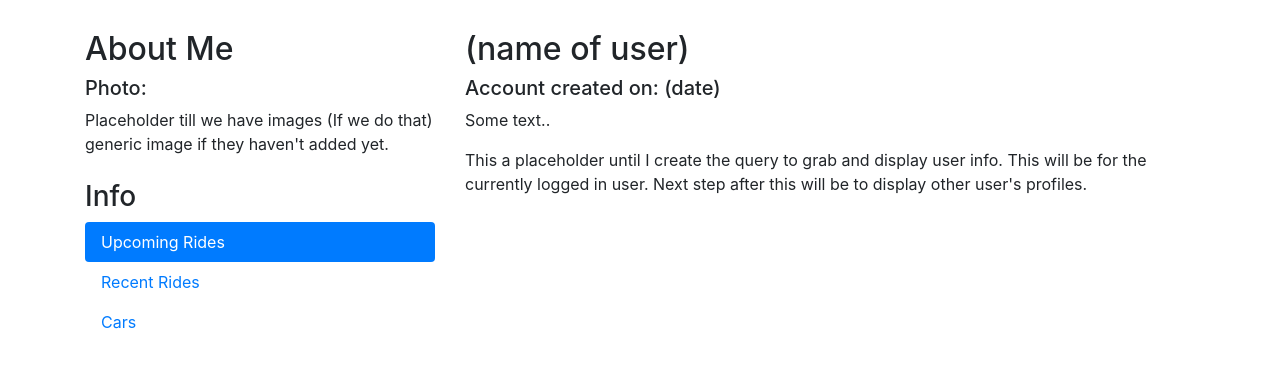
After one commit to linhphan03/Car-Pooling-On-Campus, a PHP site: page /profile.php in a window 1280 px wide. The commit adds this page. Shown: the top 368 px of the page. Run offline with PHP 8.4, Linux system fonts and the light colour scheme.

Commit message:
Added profile outline, basic footer, and started adding database.

```diff
--- a/db_connect.php
+++ b/db_connect.php
@@ -1,8 +1,8 @@
 <?php
 $server = "cray.cs.gettysburg.edu";
-$dbase = "";
-$user = "";
-$pass = "";
+$dbase = "s25_lps";
+$user = "hasasp01";
+$pass = "hagasp01";
 $dsn = "mysql:host=$server;dbname=$dbase"; // data source name
 $options = [
     PDO::ATTR_ERRMODE => PDO::ERRMODE_EXCEPTION,
--- /dev/null
+++ b/profile.php
@@ -0,0 +1,53 @@
+<!DOCTYPE html>
+<html lang="en">
+<head>
+    <meta charset="UTF-8">
+    <meta name="viewport" content="width=device-width, initial-scale=1.0">
+    <title>Gettysburg CarPool</title>
+    <link rel="stylesheet" href="https://stackpath.bootstrapcdn.com/bootstrap/4.4.1/css/bootstrap.min.css" integrity="sha384-Vkoo8x4CGsO3+Hhxv8T/Q5PaXtkKtu6ug5TOeNV6gBiFeWPGFN9MuhOf23Q9Ifjh" crossorigin="anonymous">
+</head>
+<body>
+    <!-- Query for user info -->
+    <?php
+    ?>
+
+    <!-- Display Section -->
+    <div class="container" style="margin-top:30px">
+  	<div class="row">
+    		<div class="col-sm-4">
+      			<h2>About Me</h2>
+      			<h5>Photo:</h5>
+      			<div class="fakeimg">Placeholder till we have images (If we do that) generic image if they haven't added yet.</div>
+      			<br>
+      			<h3>Info</h3>
+      			<!-- These will pull up some information if someone clicks on them, last 3 rides, next 3 rides, what cars they have added.-->
+      			<ul class="nav nav-pills flex-column">
+        			<li class="nav-item">
+          				<a class="nav-link active" href="#">Upcoming Rides</a>
+        			</li>
+        			<li class="nav-item">
+          				<a class="nav-link" href="#">Recent Rides</a>
+        			</li>
+        			<li class="nav-item">
+          				<a class="nav-link" href="#">Cars</a>
+        			</li>
+      			</ul>
+      			<hr class="d-sm-none">
+    		</div>
+    		<div class="col-sm-8">
+      			<h2>(name of user)</h2>
+      			<h5>Account created on: (date)</h5>
+      			<p>Some text..</p>
+      			<p>This a placeholder until I create the query to grab and display user info. This will be for the currently logged in user. Next step after this will be to display other user's profiles.</p>
+      			<br>
+    			</div>
+  		</div>
+	</div>
+
+    <!-- Adds JS to the Application -->
+
+    <script src="https://code.jquery.com/jquery-3.4.1.slim.min.js" integrity="sha384-J6qa4849blE2+poT4WnyKhv5vZF5SrPo0iEjwBvKU7imGFAV0wwj1yYfoRSJoZ+n" crossorigin="anonymous"></script>
+  <script src="https://cdn.jsdelivr.net/npm/popper.js@1.16.0/dist/umd/popper.min.js" integrity="sha384-Q6E9RHvbIyZFJoft+2mJbHaEWldlvI9IOYy5n3zV9zzTtmI3UksdQRVvoxMfooAo" crossorigin="anonymous"></script>
+  <script src="https://stackpath.bootstrapcdn.com/bootstrap/4.4.1/js/bootstrap.min.js" integrity="sha384-wfSDF2E50Y2D1uUdj0O3uMBJnjuUD4Ih7YwaYd1iqfktj0Uod8GCExl3Og8ifwB6" crossorigin="anonymous"></script>
+</body>
+</html>
```
Also changed, not shown: index.php (+8 -4 lines).
